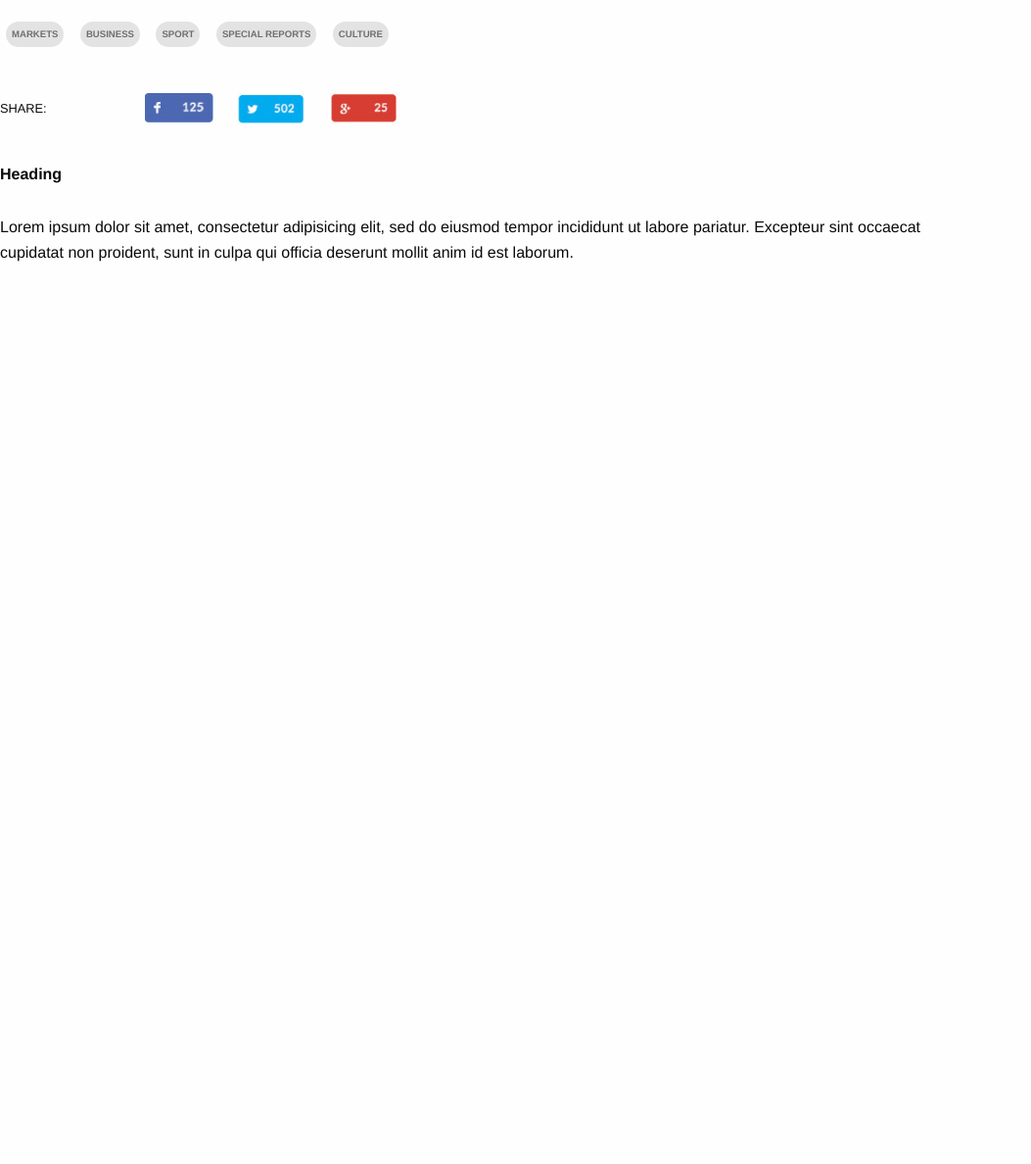
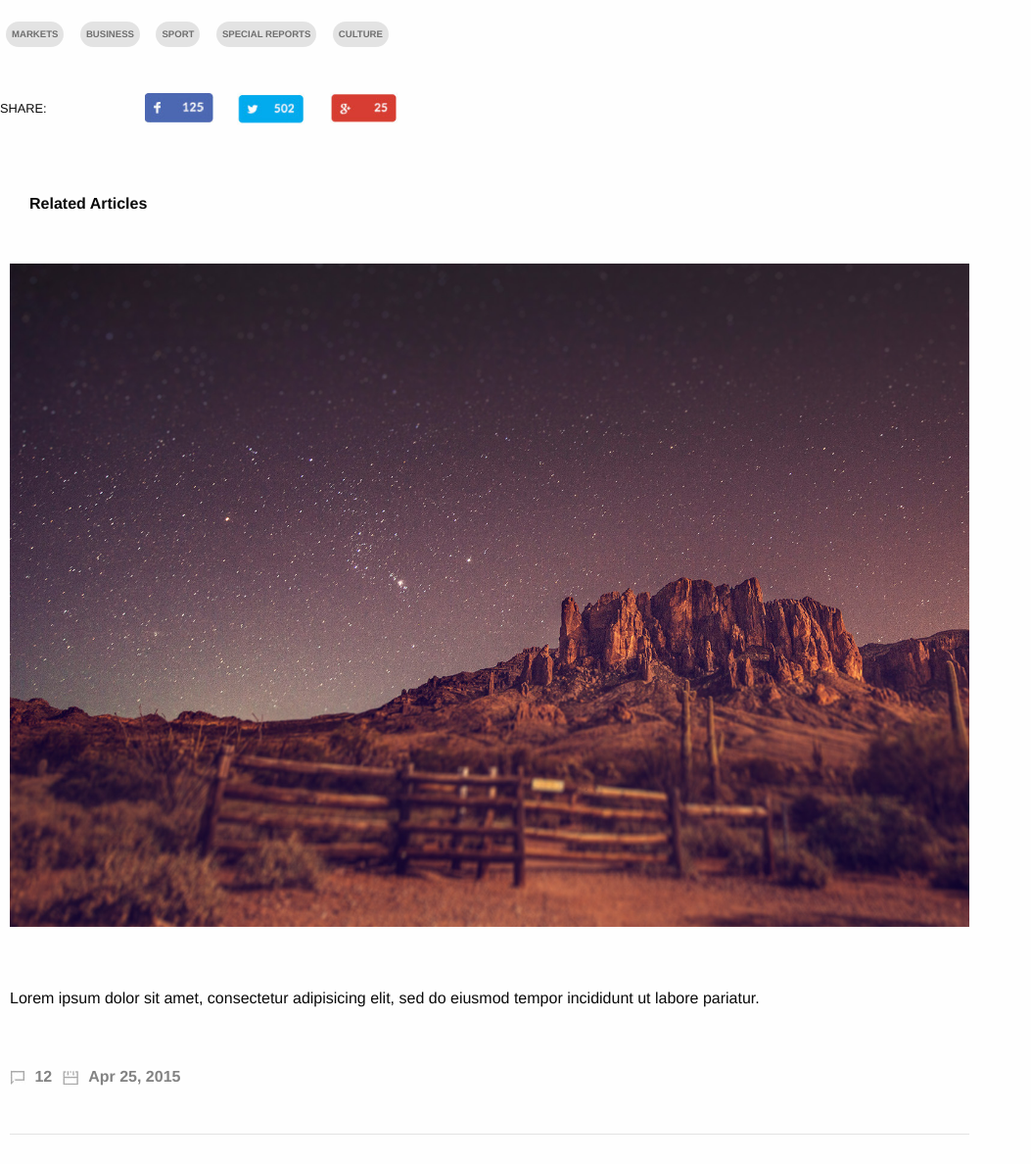
Before and after one commit to Amahmoud1994/frontend-mini-project, a plain HTML site: page views/article.html in a window 1280 px wide. Shown: the part 1419-2607 px from the top of the page at 98% size, without its empty margins (0-1053 px from the left). Before the commit the page ends 1719 px from the top, so only its background shows below. Drawn offline with nearby package versions, Linux system fonts and the light colour scheme.

Commit message:
Adding component for right colunmn

```diff
--- a/css/article.css
+++ b/css/article.css
@@ -89,3 +89,30 @@
 .social-media .share-text{
 float: left;
 }
+
+.related-articles{
+  padding: 10px;
+}
+
+.related-articles h6{
+  padding: 20px;
+}
+
+.related-date ul{
+  display: inline-block;
+  list-style-type: none;
+  margin: 0;
+}
+
+.related-date li{
+  display: inline-block;
+}
+
+.related-date h6{
+  opacity: 0.5;
+  padding: 5px;
+}
+
+.related-articles hr{
+  opacity: 0.5;
+}
--- a/views/article.html
+++ b/views/article.html
@@ -67,14 +67,27 @@
           <ul>
             <li><button type="button"><img src="../images/fb-button.jpg" alt="" /></button></li>
             <li><button type="button"><img src="../images/twitter-button.jpg" alt="" /></button></li>
-            <li><button type="button" ><img src="../images/google-button.jpg" alt="" /></button></li>
+            <li><button type="button"><img src="../images/google-button.jpg" alt="" /></button></li>
           </ul>
         </div>
       </div>
     </div>
-    <div class="small-4 columns">
-      <h6>Heading</h6>
-      <p>Lorem ipsum dolor sit amet, consectetur adipisicing elit, sed do eiusmod tempor incididunt ut labore  pariatur. Excepteur sint occaecat cupidatat non proident, sunt in culpa qui officia deserunt mollit anim id est laborum.</p>
+    <div class="small-4 columns related-articles">
+      <h6>Related Articles</h6>
+      <img src="../images/banner.jpg" alt="" />
+      <div class="related-text">
+
+      <p>Lorem ipsum dolor sit amet, consectetur adipisicing elit, sed do eiusmod tempor incididunt ut labore  pariatur.</p>
+      <div class="related-date">
+        <ul>
+        <li><img src="../images/comment.jpg" alt="" /></li>
+        <li><h6>12</h6></li>
+        <li><img src="../images/date.jpg" alt="" /></li>
+        <li><h6>Apr 25, 2015</h6></li>
+        </ul>
+        <hr>
+      </div>
+      </div>
     </div>
   </div>
 </section>
```
Also changed, not shown: images/banner.jpg (added), images/comment.jpg (added), images/date.jpg (added).
